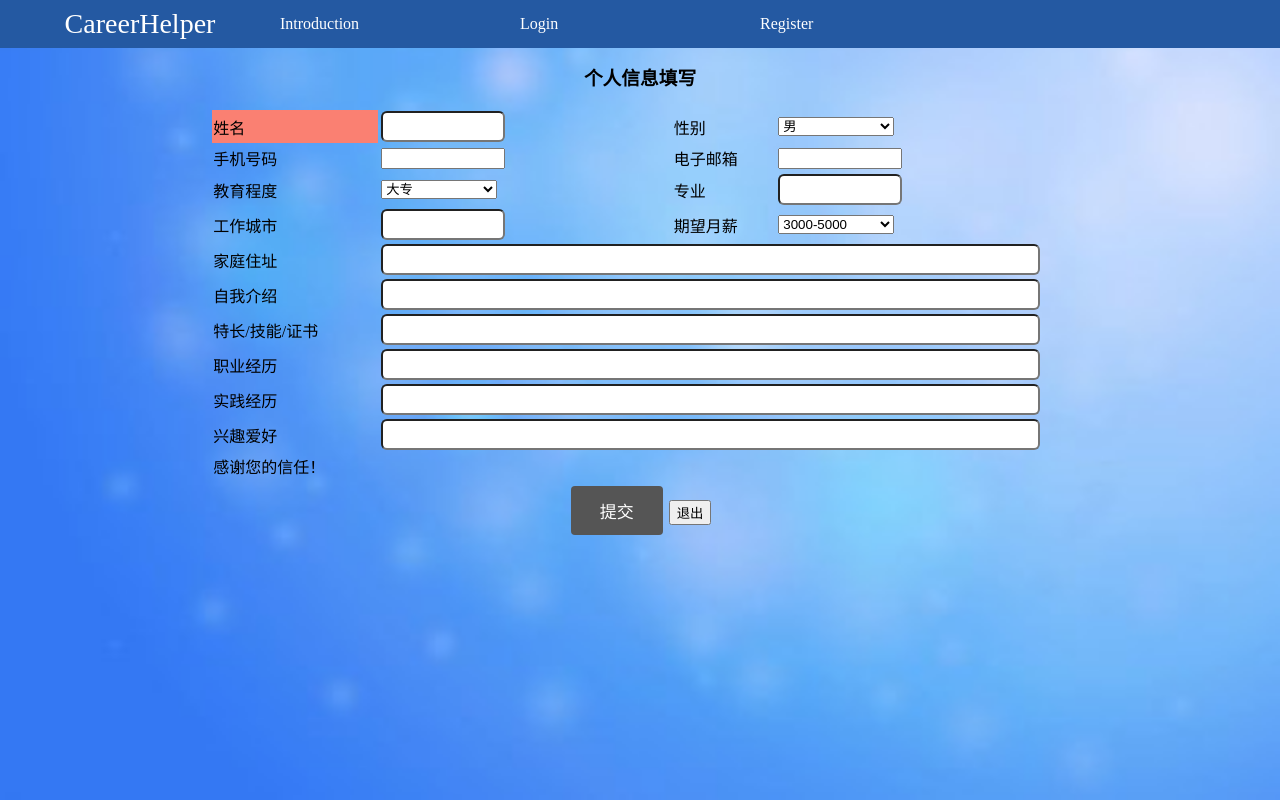
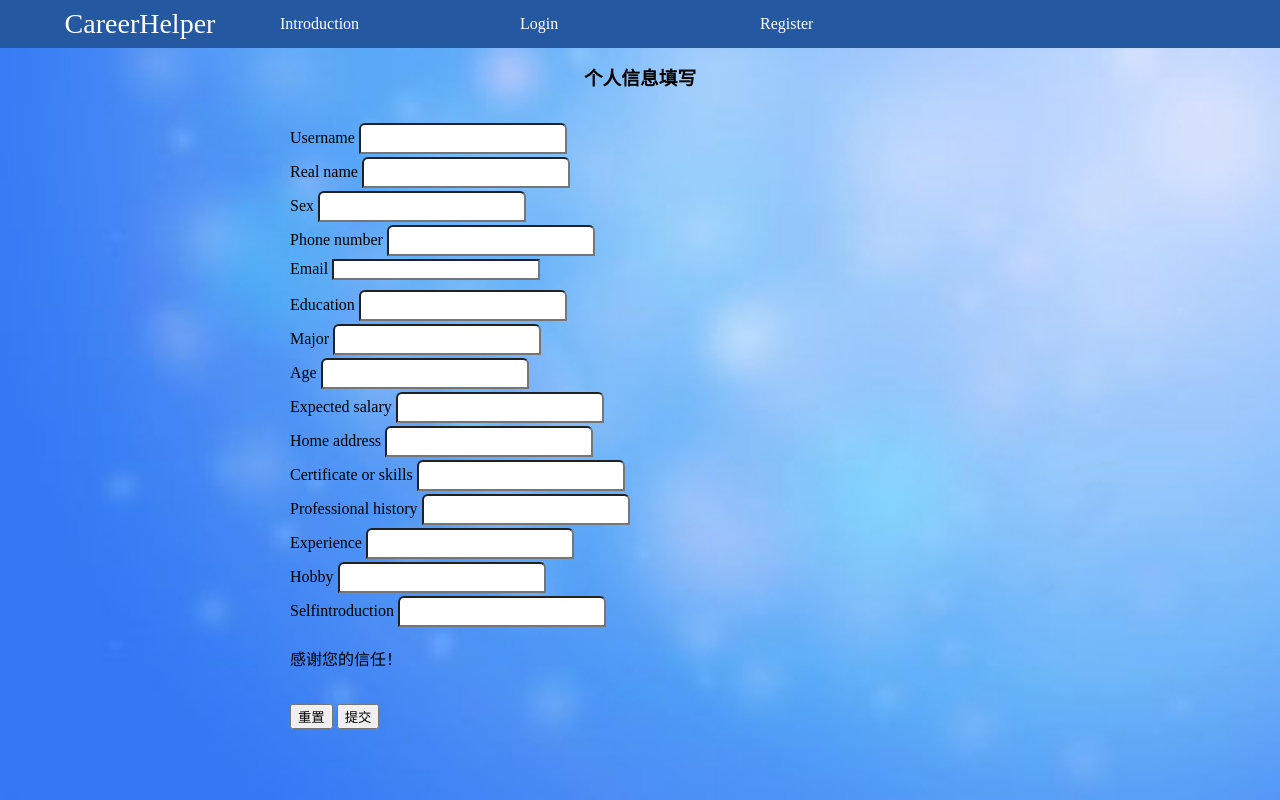
Before and after one commit to Janeclear/newone-1, a Django app: template templates/selfinfo.html in a window 1280 px wide. Run offline with Django 3.2, Linux system fonts and the light colour scheme; the template is opened without the code that fills it, so the values that code supplies are empty, except form fields; form fields are guessed from the names that the template uses.

Commit message:
完成登录注册、页面跳转

```diff
--- a/newone/testdb.py
+++ b/newone/testdb.py
@@ -4,7 +4,7 @@
 
 from django.http import HttpResponse
 
-from app1.models import Test
+from app1.models import Test, Selfinfo
 
 
 # 数据库操作
@@ -16,7 +16,7 @@ def testdb(request):
 
     # 通过objects这个模型管理器的all()获得所有数据行，相当于SQL中的SELECT * FROM
     list = Test.objects.all()
-
+    #list = Selfinfo.objects.all()
     # filter相当于SQL中的WHERE，可设置条件过滤结果
     response2 = Test.objects.filter(id=1)
 
--- a/newone/urls.py
+++ b/newone/urls.py
@@ -16,8 +16,8 @@ Including another URLconf
 from django.conf.urls import *
 from django.contrib import admin
 
-from app1.views import login, selfinfo, logout, careerhelper, Introduction
-from app1.views import login02
+from app1.views import login, selfinfo, logout, careerhelper, Introduction, selfinfo_done
+from app1.views import login02, plan
 from app1.views import register01
 from app1.views import base
 from app1.views import index
@@ -43,8 +43,10 @@ urlpatterns = (
 
     url(r'^testdb$', testdb.testdb),
     url(r'^selfinfo/', selfinfo),
+    url(r'^selfinfo_done/', selfinfo_done),
     url(r'^careerhelper/', careerhelper),
     url(r'^Introduction/', Introduction),
+    url(r'^plan/', plan),
     # index
     # logout
     #url(r'^register/', register),
--- /dev/null
+++ b/static/CSS/selfinfo.css
@@ -0,0 +1,44 @@
+body {
+  background-color: #eee;
+}
+.form-selfinfo {
+  max-width: 700px;
+  padding: 15px;
+  margin: auto auto;
+}
+.form-selfinfo .form-control {
+  position: relative;
+  height: auto;
+  width: 200px;
+  -webkit-box-sizing: border-box;
+     -moz-box-sizing: border-box;
+          box-sizing: border-box;
+  padding: 5px;
+  font-size: 16px;
+}
+.form-selfinfo .form-controla {
+  position: relative;
+  width:550px;
+  height: auto;
+  -webkit-box-sizing: border-box;
+     -moz-box-sizing: border-box;
+          box-sizing: border-box;
+  padding: 5px;
+  font-size: 16px;
+}
+
+.form-selfinfo .form-control:focus {
+  z-index: 2;
+}
+.form-selfinfo input[type="text"] {
+  margin-bottom: 3px;
+  border-bottom-right-radius: 0;
+  border-bottom-left-radius: 0;
+}
+.form-selfinfo input[type="email"] {
+  margin-bottom: 10px;
+  border-top-left-radius: 0;
+  border-top-right-radius: 0;
+  width: 200px;
+  height: auto;
+}
--- a/templates/base.html
+++ b/templates/base.html
@@ -1,4 +1,5 @@
 <!DOCTYPE html>
+<!-- 在此处写注释 -->
 <html lang="zh-CN">
   <head>
     <meta charset="utf-8">
@@ -159,6 +160,7 @@
                   <li><a class="pg_dl" id="i77" href="/logout/">Logout</a></li>
                   <li><a class="pg_dl" id="i77"  href="/selfinfo/">User center</a></li>
                   <li><a class="pg_dl" id="i77" href="/careerhelper/">Careerhelper</a></li>
+                  <li><a class="pg_dl" id="i77" href="/plan/">Abilitygrowth</a></li>
                   </ul>
               {% else %}
                   <ul>
--- /dev/null
+++ b/templates/plan.html
@@ -0,0 +1,5 @@
+{% extends 'base.html' %}
+{% block title %}成长计划{% endblock %}
+{% block content %}
+    <h2 align="center">你好,{{ request.session.user_name }}这是你的职业成长计划</h2>
+{% endblock %}
--- a/templates/register01.html
+++ b/templates/register01.html
@@ -32,7 +32,6 @@
               </div>
               <div class="form-group">
                   {{ register_form.email.label_tag }}
-
                   {{ register_form.email }}
               </div>
               <div class="form-group">
--- a/templates/selfinfo.html
+++ b/templates/selfinfo.html
@@ -1,111 +1,82 @@
 {% extends 'base.html' %}
 {% block title %}个人信息{% endblock %}
+{%load static  %}
+{% block css %}
+    <link rel="stylesheet" href="{% static 'CSS/selfinfo.css' %}">
+{% endblock %}
 {% block content %}
+
     <h3 align="center" class="text-center">个人信息填写</h3>
-    <table width=68% style="border: 1px;margin: 0 auto;"  >
+    <form class="form-selfinfo"  action="/selfinfo/" method="post" >
+    {% csrf_token %}
+    <div class="form-group">
+        {{ selfinfo_form.username.label_tag }}
+        {{ selfinfo_form.username }}
+    </div>
+    <div class="form-group">
+        {{ selfinfo_form.real_name.label_tag }}
+        {{ selfinfo_form.real_name }}
+    </div>
 
-    <tr>
-        <td style="background: salmon">姓名</td>
-        <td><label>
-            <input type="text" style="width:40%">
-        </label></td>
-        <td>性别</td>
-        <td><label>
-            <select style="width: 40%">
-                <option>男</option>
-                <option>女</option>
-            </select>
-        </label></td>
-    </tr>
-    <tr>
-        <td>手机号码</td>
-        <td><label>
-            <input type="tel" style="width:40%">
-        </label></td>
-        <td>电子邮箱</td>
-        <td><label>
-            <input type="email" style="width:40%">
-        </label></td>
-    </tr>
+    <div class="form-group">
+        {{ selfinfo_form.sex.label_tag }}
+        {{ selfinfo_form.sex }}
+    </div>
 
-    <tr>
-        <td>教育程度</td>
-        <td><label>
-            <select style="width: 40%">
-                <option>大专</option>
-                <option>本科</option>
-                <option>硕士</option>
-                <option>博士</option>
-            </select>
-        </label></td>
-        <td>专业</td>
-        <td><label>
-            <input style="width: 40%; " type="text">
-        </label></td>
-    </tr>
+    <div class="form-group">
+        {{ selfinfo_form.phone_number.label_tag }}
+        {{ selfinfo_form.phone_number}}
+    </div>
+    <div class="form-group">
+        {{ selfinfo_form.email.label_tag }}
+        {{ selfinfo_form.email}}
+    </div>
+    <div class="form-group">
+        {{ selfinfo_form.education.label_tag }}
+        {{ selfinfo_form.education}}
+    </div>
+    <div class="form-group">
+        {{ selfinfo_form.major.label_tag }}
+        {{ selfinfo_form.major}}
+    </div>
+    <div class="form-group">
+        {{ selfinfo_form.age.label_tag }}
+        {{ selfinfo_form.age}}
+    </div>
+    <div class="form-group">
+        {{ selfinfo_form.expected_salary.label_tag }}
+        {{ selfinfo_form.expected_salary}}
+    </div>
+    <div class="form-group">
+        {{ selfinfo_form.home_address.label_tag }}
+        {{ selfinfo_form.home_address}}
+    </div>
+    <div class="form-group">
+        {{ selfinfo_form.certificate_or_skills.label_tag }}
+        {{ selfinfo_form.certificate_or_skills}}
+    </div>
+    <div class="form-group">
+        {{ selfinfo_form.professional_history.label_tag }}
+        {{ selfinfo_form.professional_history}}
+    </div>
+    <div class="form-group">
+        {{ selfinfo_form.experience.label_tag }}
+        {{ selfinfo_form.experience}}
+    </div>
+    <div class="form-group">
+        {{ selfinfo_form.hobby.label_tag }}
+        {{ selfinfo_form.hobby}}
+    </div>
+    <div class="form-group">
+        {{ selfinfo_form.selfintroduction.label_tag }}
+        {{ selfinfo_form.selfintroduction}}
+    </div>
+    <div class="form-group">
+        <p align= "left"  colspan="4" >感谢您的信任！</p>
+    </div>
+    <br>
+    <button type="reset" class="btn btn-default pull-left">重置</button>
+    <button type="submit" class="btn btn-primary pull-right">提交</button>
 
-    <tr>
-        <td>工作城市</td>
-        <td><label>
-            <input style="width: 40%; " type="text">
-        </label></td>
-        <td>期望月薪</td>
-        <td><label>
-            <select style="width: 40%">
-                <option>3000-5000</option>
-                <option>5000-8000</option>
-                <option>8000-10000</option>
-                <option>10000以上</option>
-            </select>
-        </label></td>
-    </tr>
-    <tr>
-        <td>家庭住址</td>
-        <td colspan="3"><label>
-            <input type="text" style="width: 95%; " >
-        </label></td>
-    </tr>
-    <tr>
-        <td>自我介绍</td>
-        <td colspan="3"><label>
-            <input type="text" style="width: 95%; " >
-        </label></td>
-    </tr>
-
-    <tr>
-        <td>特长/技能/证书</td>
-        <td colspan="3"><label>
-            <input type="text" style="width: 95%; " >
-        </label></td>
-    </tr>
-    <tr>
-        <td>职业经历</td>
-        <td colspan="3"><label>
-            <input type="text" style="width: 95%; " >
-        </label></td>
-    </tr>
-    <tr>
-        <td>实践经历</td>
-        <td colspan="3"><label>
-            <input type="text" style="width: 95%; " >
-        </label></td>
-    </tr>
-
-    <tr>
-        <td>兴趣爱好</td>
-        <td colspan="3"><label>
-            <input type="text" style="width: 95%; " >
-        </label></td>
-    </tr>
-    <tr>
-        <td align="left"  colspan="4" >感谢您的信任！</td>
-    </tr>
-
-    <tr>
-        <td align="center" colspan="4" >
-            <input type="submit" value="提交">
-            <input type="reset" value="退出">
-        </td>
-    </tr>
-</table>
+</form>
 {% endblock %}
```
Also changed, not shown: app1/models.py (+48 -8 lines), app1/views.py (+73 -4 lines), newone/form.py (+47 -2 lines), templates/careerhelper.html (+3 -16 lines), templates/selfinfo_done.html (added, +156 -0 lines).
